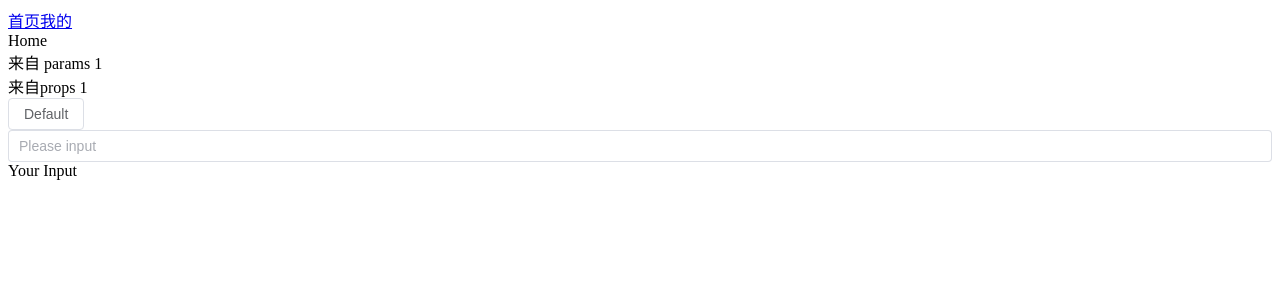
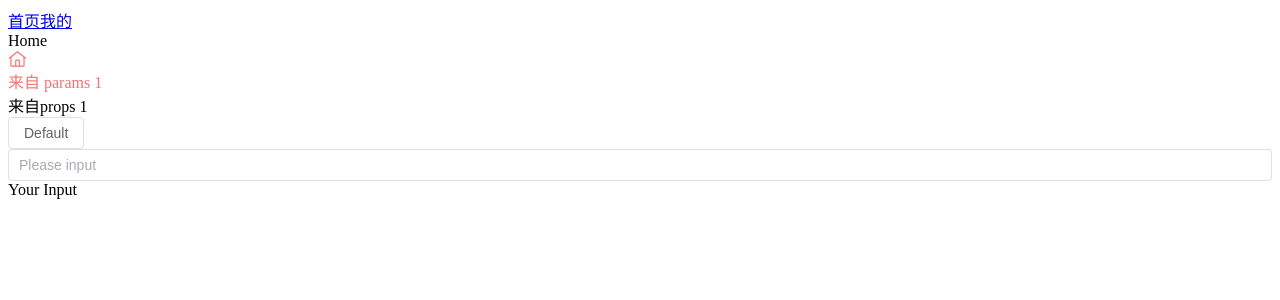
Before and after one commit to hlf2016/airbnb-ssr, a Vue app: page /home/1 in a window 1280 px wide. Shown: the top 300 px of the page. Built offline with nearby package versions, Linux system fonts and the light colour scheme.

Commit message:
chore: add unocss

```diff
--- a/auto-imports.d.ts
+++ b/auto-imports.d.ts
@@ -9,6 +9,7 @@ declare global {
   const $shallowRef: typeof import('vue/macros')['$shallowRef']
   const $toRef: typeof import('vue/macros')['$toRef']
   const EffectScope: typeof import('vue')['EffectScope']
+  const ElMessage: typeof import('element-plus/es')['ElMessage']
   const computed: typeof import('vue')['computed']
   const createApp: typeof import('vue')['createApp']
   const customRef: typeof import('vue')['customRef']
--- a/package.json
+++ b/package.json
@@ -14,10 +14,12 @@
   },
   "devDependencies": {
     "@antfu/eslint-config": "^0.25.2",
+    "@iconify-json/carbon": "^1.1.7",
     "@types/node": "^18.0.3",
     "@vitejs/plugin-vue": "^2.3.3",
     "eslint": "^8.19.0",
     "typescript": "^4.5.4",
+    "unocss": "^0.45.21",
     "unplugin-auto-import": "^0.9.2",
     "unplugin-vue-components": "^0.21.1",
     "vite": "^2.9.9",
--- a/src/main.ts
+++ b/src/main.ts
@@ -1,6 +1,8 @@
 import { createApp } from 'vue'
 import App from './App.vue'
 import { router } from './router'
+
+import 'uno.css'
 
 const app = createApp(App)
 
--- a/src/views/home/index.vue
+++ b/src/views/home/index.vue
@@ -3,18 +3,33 @@ defineProps({
   id: String,
 })
 const input = ref('')
+
+const open = () => {
+  ElMessage({
+    message: () => h('p', null, [
+      h('span', null, 'Message can be '),
+      h('i', { style: 'color: teal' }, 'VNode'),
+    ]),
+  })
+}
 </script>
 
 <template>
   <div>
     Home
-    <div>来自 params {{ $route.params.id }}</div>
-    <div>来自props {{ $route.params.id }}</div>
-    <el-button>Default</el-button>
+    <div text-red>
+      <div i-carbon-home />
+      来自 params {{ $route.params.id }}
+    </div>
+    <div>来自props {{ id }}</div>
+    <el-button @click="open">
+      Default
+    </el-button>
     <el-input v-model="input" placeholder="Please input" />
     <div>Your Input {{ input }}</div>
   </div>
 </template>
 
 <style>
+
 </style>
--- /dev/null
+++ b/unocss.config.ts
@@ -0,0 +1,22 @@
+import { defineConfig, presetAttributify, presetIcons, presetUno } from 'unocss'
+
+export default defineConfig({
+  presets: [presetUno(), presetAttributify(), presetIcons({ scale: 1.2, warn: true })],
+  shortcuts: [
+    ['wh-full', 'w-full h-full'],
+    ['f-c-c', 'flex justify-center items-center'],
+    ['flex-col', 'flex flex-col'],
+    ['text-ellipsis', 'truncate'],
+    ['icon-btn', 'text-16 inline-block cursor-pointer select-none opacity-75 transition duration-200 ease-in-out hover:opacity-100 hover:text-primary !outline-none'],
+  ],
+  rules: [
+    [/^bc-(.+)$/, ([, color]) => ({ 'border-color': `#${color}` })],
+    ['card-shadow', { 'box-shadow': '0 1px 2px -2px #00000029, 0 3px 6px #0000001f, 0 5px 12px 4px #00000017' }],
+  ],
+  theme: {
+    colors: {
+      primary: 'var(--primary-color)',
+      dark_bg: 'var(--dark-bg)',
+    },
+  },
+})
--- a/vite.config.ts
+++ b/vite.config.ts
@@ -4,6 +4,8 @@ import vue from '@vitejs/plugin-vue'
 import AutoImport from 'unplugin-auto-import/vite'
 import Components from 'unplugin-vue-components/vite'
 import { ElementPlusResolver } from 'unplugin-vue-components/resolvers'
+
+import UnoCss from 'unocss/vite'
 
 // https://vitejs.dev/config/
 export default defineConfig({
@@ -21,6 +23,7 @@ export default defineConfig({
     Components({
       resolvers: [ElementPlusResolver()],
     }),
+    UnoCss(),
   ],
   resolve: {
     alias: {
```
Also changed, not shown: 1 other file (tests, documents, lock files or other folders).
